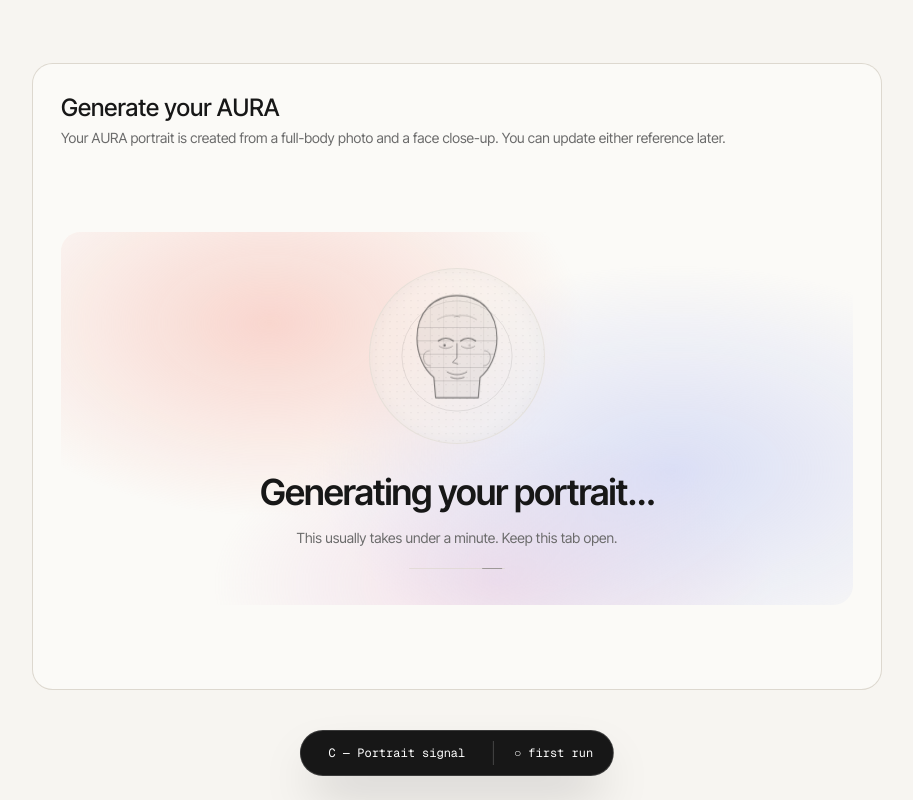
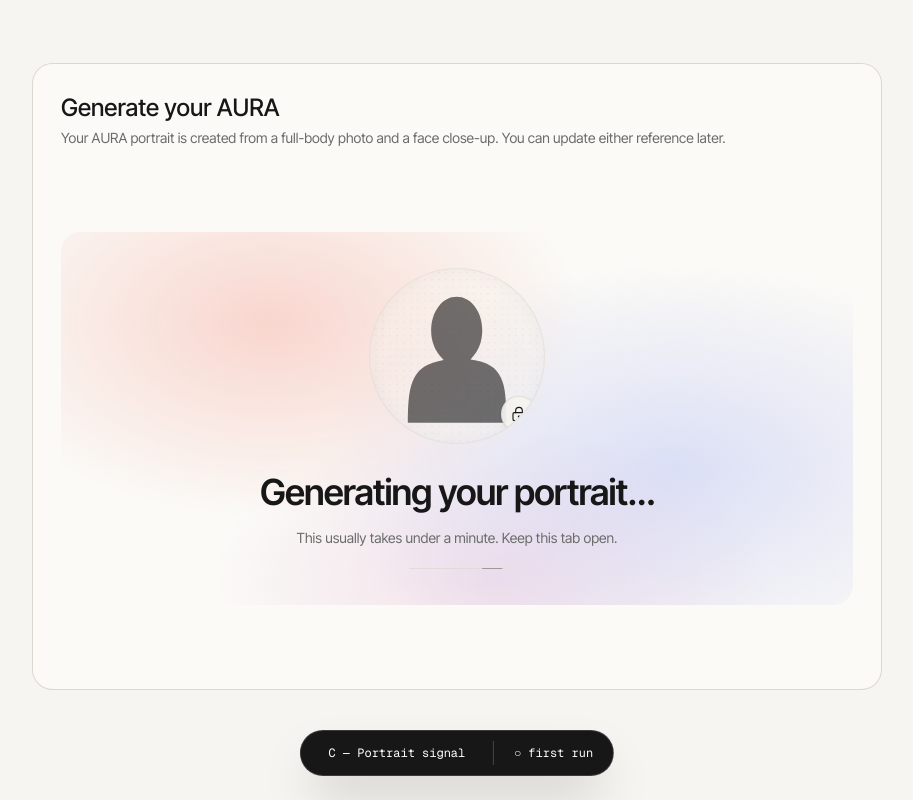
Before and after one commit to sushmitakanchan/fashion-app, a Next.js app: page /aura/prototype-generating in a window 1280 px wide. Shown: the whole page, without its empty margins (183-1096 px from the left). Built offline with nearby package versions, Linux system fonts and the light colour scheme.

Commit message:
prototype: use locked character silhouette

```diff
--- /dev/null
+++ b/public/prototypes/ASSET-NOTICE.md
@@ -0,0 +1,7 @@
+# Prototype asset notice
+
+`aura-locked-character.svg` is the “Character” icon by Delapouite, downloaded
+from [Game-icons.net](https://game-icons.net/1x1/delapouite/character.html) and
+used under [CC BY 3.0](https://creativecommons.org/licenses/by/3.0/).
+
+The asset is used only by the throwaway AURA generating-state prototype.
--- a/src/app/aura/prototype-generating/page.tsx
+++ b/src/app/aura/prototype-generating/page.tsx
@@ -176,26 +176,29 @@
   100% { transform: translate3d(-1%, 2%, 0) scale(1.06); }
 }
 
-.proto-face-scan { animation: proto-face-scan 5.8s cubic-bezier(0.45, 0, 0.55, 1) infinite; }
-@keyframes proto-face-scan {
+.proto-character-scan {
+  background: linear-gradient(
+    to bottom,
+    transparent,
+    rgb(255 255 255 / 0.14),
+    rgb(255 255 255 / 0.46),
+    transparent
+  );
+  animation: proto-character-scan 5.8s cubic-bezier(0.45, 0, 0.55, 1) infinite;
+}
+@keyframes proto-character-scan {
   0%, 12%   { transform: translateY(0); opacity: 0; }
   20%       { opacity: 1; }
   74%       { opacity: 1; }
   86%, 100% { transform: translateY(178px); opacity: 0; }
 }
 
-.proto-face-line { animation: proto-face-line 5.8s cubic-bezier(0.45, 0, 0.55, 1) infinite; }
-@keyframes proto-face-line {
+.proto-character-line { animation: proto-character-line 5.8s cubic-bezier(0.45, 0, 0.55, 1) infinite; }
+@keyframes proto-character-line {
   0%, 12%   { transform: translateY(0); opacity: 0; }
   20%       { opacity: 0.52; }
   74%       { opacity: 0.52; }
   86%, 100% { transform: translateY(178px); opacity: 0; }
-}
-
-.proto-face-detail { animation: proto-face-detail 3.8s ease-in-out infinite; }
-@keyframes proto-face-detail {
-  0%, 100% { opacity: 0.2; }
-  50%      { opacity: 0.72; }
 }
 
 .proto-focus-mark { animation: proto-focus-mark 3.5s ease-in-out infinite; }
@@ -333,8 +336,8 @@
 @media (prefers-reduced-motion: reduce) {
   .proto-grain, .proto-develop, .proto-sweep, .proto-breathe,
   .proto-key, .proto-fill, .proto-aurora, .proto-shimmer,
-  .proto-portrait-bloom, .proto-face-scan, .proto-face-line,
-  .proto-face-detail, .proto-focus-mark,
+  .proto-portrait-bloom, .proto-character-scan, .proto-character-line,
+  .proto-focus-mark,
   .proto-bloom, .proto-figure, .proto-scan, .proto-floor,
   .proto-band, .proto-outline, .proto-twinkle, .proto-ringpulse,
   .proto-ringticks, .proto-orbit-a, .proto-orbit-b, .proto-mesh,
--- a/src/app/aura/prototype-generating/variants.tsx
+++ b/src/app/aura/prototype-generating/variants.tsx
@@ -11,6 +11,8 @@
  */
 
 import * as React from "react";
+import Image from "next/image";
+import { LockKeyholeIcon } from "lucide-react";
 
 /** Honest copy, fixed by #20. Shared because it isn't the thing being varied. */
 const HEADLINE = "Generating your portrait…";
@@ -240,63 +242,25 @@
 VariantB.displayName = "Studio call sheet";
 
 /* ------------------------------------------------------------------ */
-/* C — Soft-focus portrait: type-led, detailed face, restrained bloom */
+/* C — Locked character: type-led, faceless game silhouette, soft bloom */
 /* ------------------------------------------------------------------ */
 
-function FaceStudy() {
+function LockedCharacter() {
   return (
-    <svg
-      viewBox="0 0 180 180"
-      aria-hidden="true"
-      className="text-foreground/80 relative size-40"
-    >
-      <defs>
-        <clipPath id="proto-face-study">
-          <path d="M90 22c-28 0-45 20-45 48 0 19 8 35 19 44l2 23h48l2-23c11-9 19-25 19-44 0-28-17-48-45-48Z" />
-        </clipPath>
-        <linearGradient id="proto-face-wash" x1="0" y1="0" x2="1" y2="0">
-          <stop offset="0%" stopColor="#f1a89a" stopOpacity="0" />
-          <stop offset="48%" stopColor="#eab3cf" stopOpacity="0.36" />
-          <stop offset="100%" stopColor="#a8b9e9" stopOpacity="0" />
-        </linearGradient>
-      </defs>
-
-      <circle cx="90" cy="90" r="62" fill="none" className="stroke-current opacity-[0.13]" />
-      <path
-        d="M90 22c-28 0-45 20-45 48 0 19 8 35 19 44l2 23h48l2-23c11-9 19-25 19-44 0-28-17-48-45-48Z"
-        className="fill-current opacity-[0.06]"
+    <div className="relative size-40" aria-hidden="true">
+      <Image
+        src="/prototypes/aura-locked-character.svg"
+        alt=""
+        fill
+        sizes="160px"
+        className="object-contain p-2 opacity-55 dark:invert"
       />
-
-      <g clipPath="url(#proto-face-study)" className="stroke-current">
-        <path d="M42 58h96M39 73h102M40 88h100M45 103h90M54 118h72" opacity="0.18" />
-        <path d="M60 25v112M75 20v121M90 18v124M105 20v121M120 25v112" opacity="0.07" />
-        <rect
-          x="36"
-          y="-20"
-          width="108"
-          height="28"
-          fill="url(#proto-face-wash)"
-          className="proto-face-scan stroke-none motion-reduce:hidden"
-        />
-        <path
-          d="M36 0h108"
-          className="proto-face-line fill-none stroke-current motion-reduce:hidden"
-          strokeWidth="1.1"
-        />
-      </g>
-
-      <g fill="none" className="stroke-current" strokeLinecap="round" strokeLinejoin="round">
-        <path d="M90 22c-28 0-45 20-45 48 0 19 8 35 19 44l2 23h48l2-23c11-9 19-25 19-44 0-28-17-48-45-48Z" strokeWidth="1.2" opacity="0.7" />
-        <path d="M69 73c5-4 12-4 17 0M94 73c5-4 12-4 17 0" strokeWidth="1.25" opacity="0.72" />
-        <path d="M70 79c4 3 11 3 15 0M95 79c4 3 11 3 15 0" strokeWidth="0.9" opacity="0.48" />
-        <path d="M90 76v16l-5 5 6 2" strokeWidth="1" opacity="0.58" />
-        <path d="M79 108c7 4 15 4 22 0M83 114c5 2 10 2 15 0" strokeWidth="1" opacity="0.62" />
-        <path d="M59 84c-5 0-8 5-6 11 1 4 4 6 7 6M121 84c5 0 8 5 6 11-1 4-4 6-7 6" strokeWidth="0.9" opacity="0.42" />
-        <path d="M68 49c8-5 17-6 25-3M112 49c-8-5-17-6-25-3" strokeWidth="0.8" opacity="0.35" />
-      </g>
-      <circle cx="76" cy="78" r="1.35" className="proto-face-detail fill-current motion-reduce:animate-none" />
-      <circle cx="104" cy="78" r="1.35" className="proto-face-detail fill-current motion-reduce:animate-none" style={{ animationDelay: "1.4s" }} />
-    </svg>
+      <div className="proto-character-scan pointer-events-none absolute inset-x-2 top-0 h-9 mix-blend-soft-light motion-reduce:hidden" />
+      <div className="proto-character-line bg-foreground/35 pointer-events-none absolute inset-x-3 top-0 h-px motion-reduce:hidden" />
+      <span className="bg-background/90 border-border/70 text-foreground absolute right-0 bottom-1 grid size-9 place-items-center rounded-full border shadow-sm backdrop-blur-sm">
+        <LockKeyholeIcon className="size-4" strokeWidth={1.7} />
+      </span>
+    </div>
   );
 }
 
@@ -309,7 +273,7 @@
         <div className="proto-portrait-bloom pointer-events-none absolute inset-0 motion-reduce:animate-none" />
         <div className="bg-background/35 border-border/60 relative grid size-44 place-items-center overflow-hidden rounded-full border shadow-[inset_0_1px_18px_rgb(0_0_0_/_0.04)] backdrop-blur-[1px]">
           <div className="proto-grain pointer-events-none absolute inset-0 opacity-25 motion-reduce:animate-none" />
-          <FaceStudy />
+          <LockedCharacter />
         </div>
         <div className="relative grid gap-4 px-6">
           <p className="text-3xl font-semibold tracking-tight text-balance sm:text-4xl">
```
Also changed, not shown: public/prototypes/aura-locked-character.svg (added).
